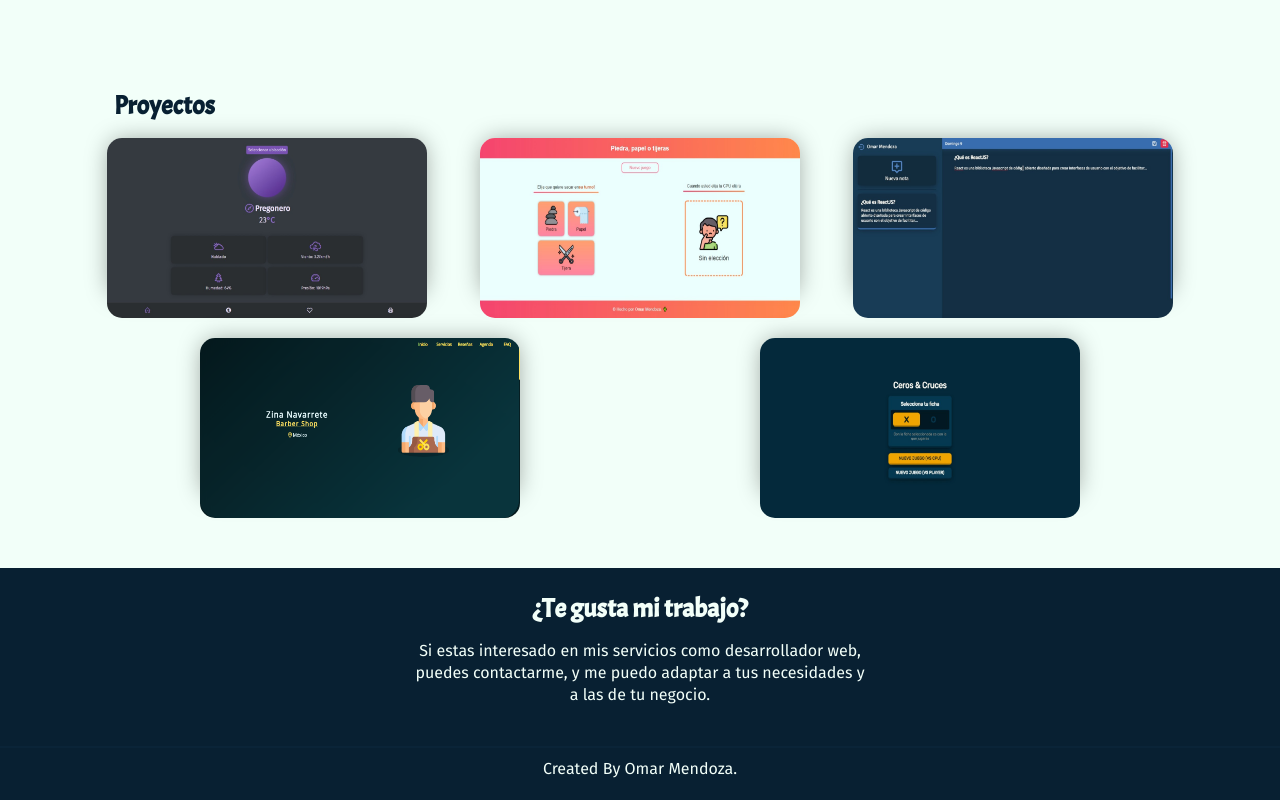
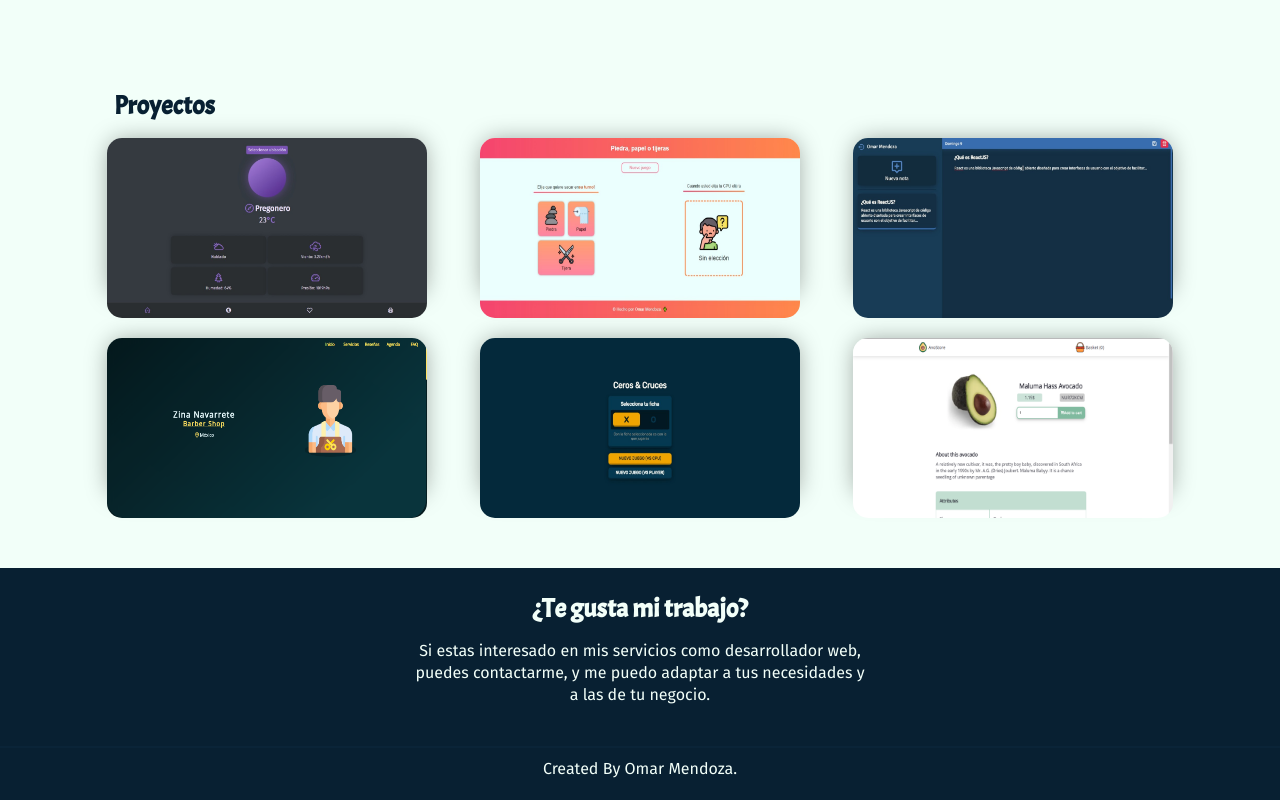
Before and after one commit to mendoza000/portfolio, a React (Vite) app: page / in a window 1280 px wide. Shown: the part 2572-3372 px from the top of the page. Built offline with nearby package versions, Linux system fonts and the light colour scheme; some icons are missing.

Commit message:
add project avocadostore

```diff
--- a/src/components/Projects.jsx
+++ b/src/components/Projects.jsx
@@ -6,6 +6,7 @@ import img2 from '../../assets/ppt.jpeg'
 import img4 from '../../assets/journal000.jpeg'
 import img5 from '../../assets/barber.png'
 import img6 from '../../assets/xo.jpeg'
+import img7 from '../../assets/avoStore.png'
 import './Projects.css'
 
 const Projects = () => {
@@ -67,6 +68,14 @@ const Projects = () => {
 					urlRepo='https://github.com/mendoza000/xo'
 				/>
 
+				<Project
+					img={img7}
+					title='Tienda virtual de Aguactes'
+					skill='JS - NEXTJS - SCSS - REDUX'
+					urlWeb='https://avostore000.vercel.app/'
+					urlRepo='https://github.com/mendoza000/avo-store'
+				/>
+
 			</div>
 		</div>
 	)
```
Also changed, not shown: assets/avoStore.png (added).
